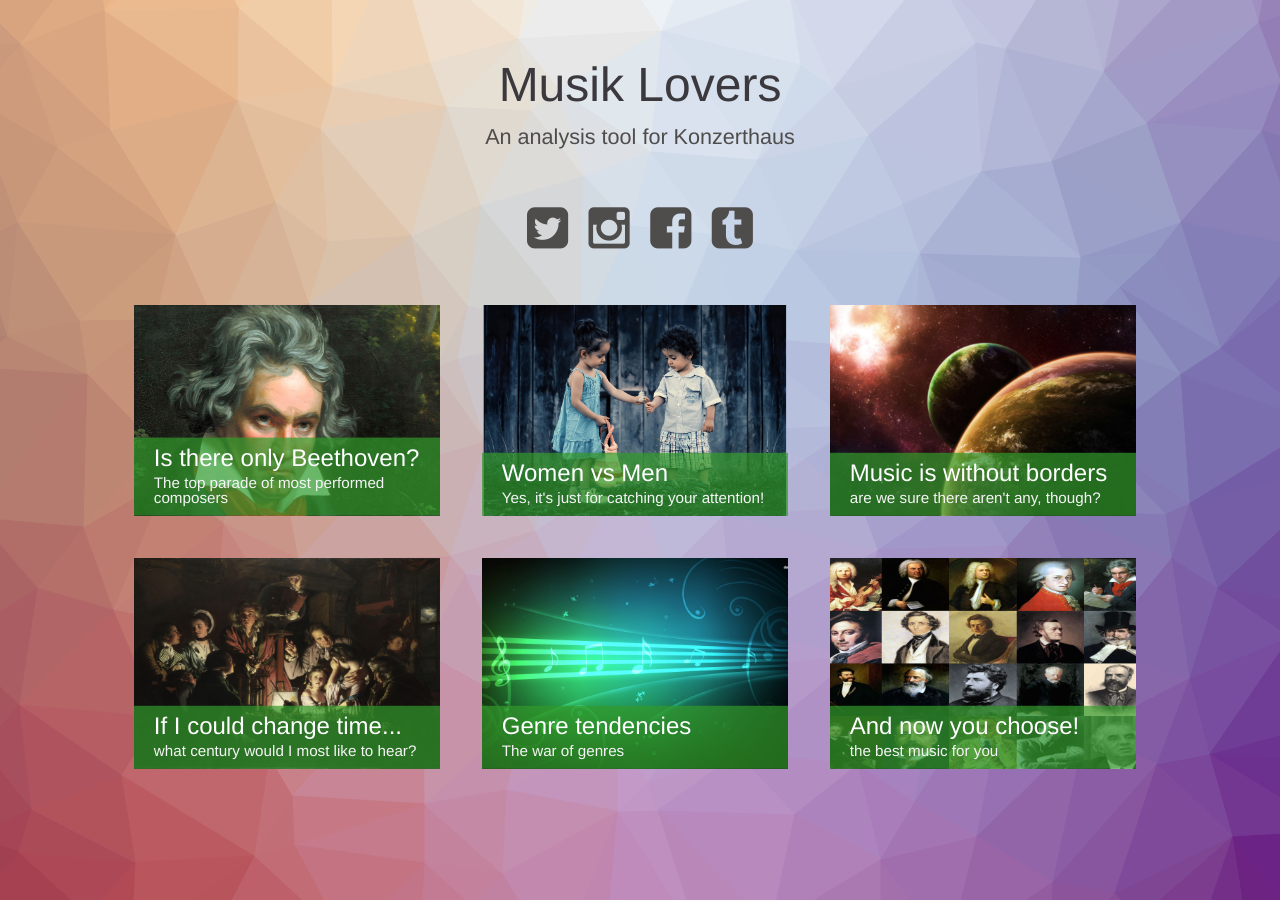
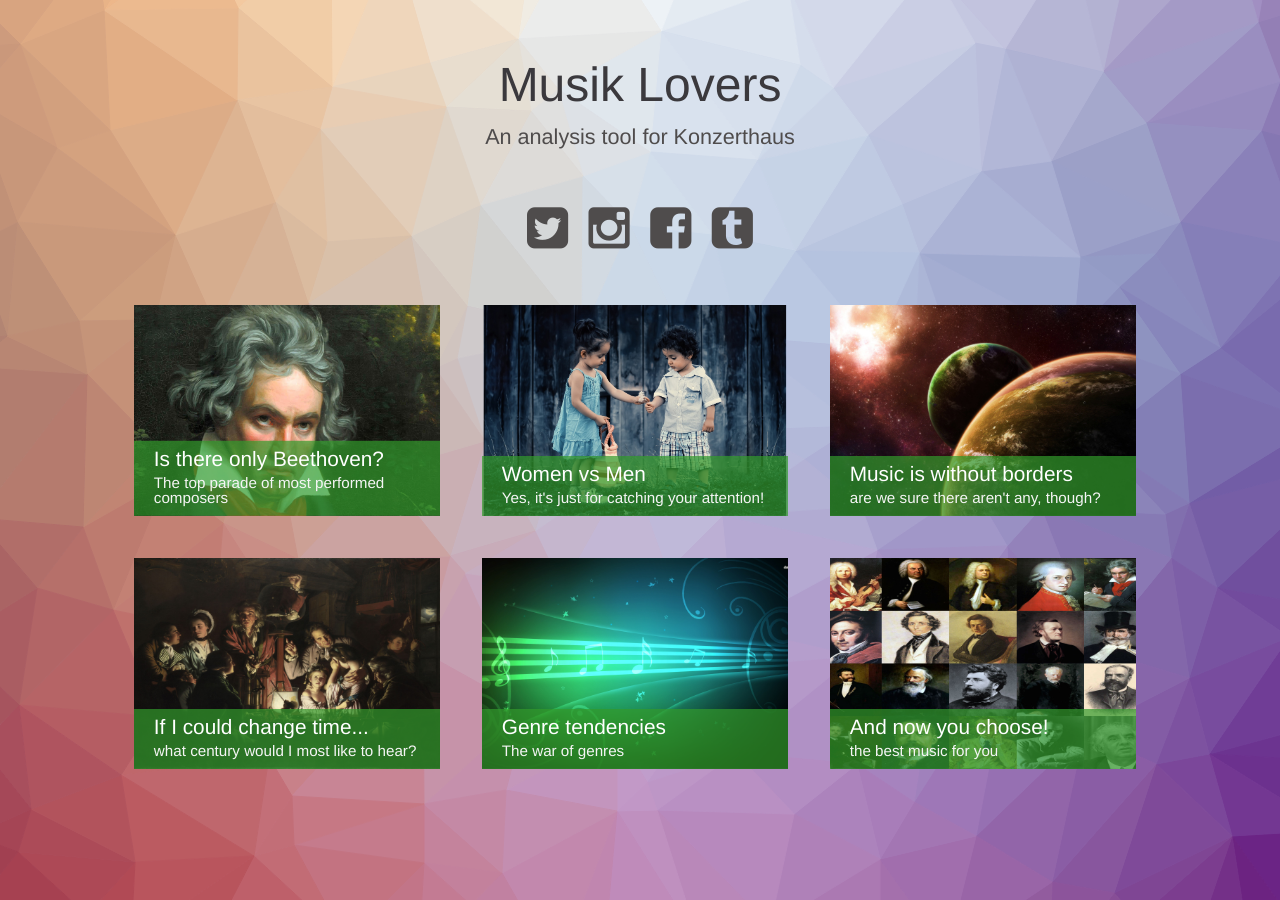
Before and after one commit to Adsidera/musiklovers.github.io, a Jekyll site: the page built from index.html, in a window 1280 px wide. Built offline with Jekyll 4.4.1, drawn with Linux system fonts in a browser that asks for light colours; nearby versions of some CDN libraries.

Commit message:
Updated 'css/modern-blog.css' via CloudCannon

```diff
--- a/css/modern-blog.css
+++ b/css/modern-blog.css
@@ -84,7 +84,7 @@
 }
 
 .card__title {
-	font-size: 1.5em;
+	font-size: 1.3em !important;
 	line-height: 1;
 	margin: 5px 0 0 0;
 	color: #3b393d;
```
